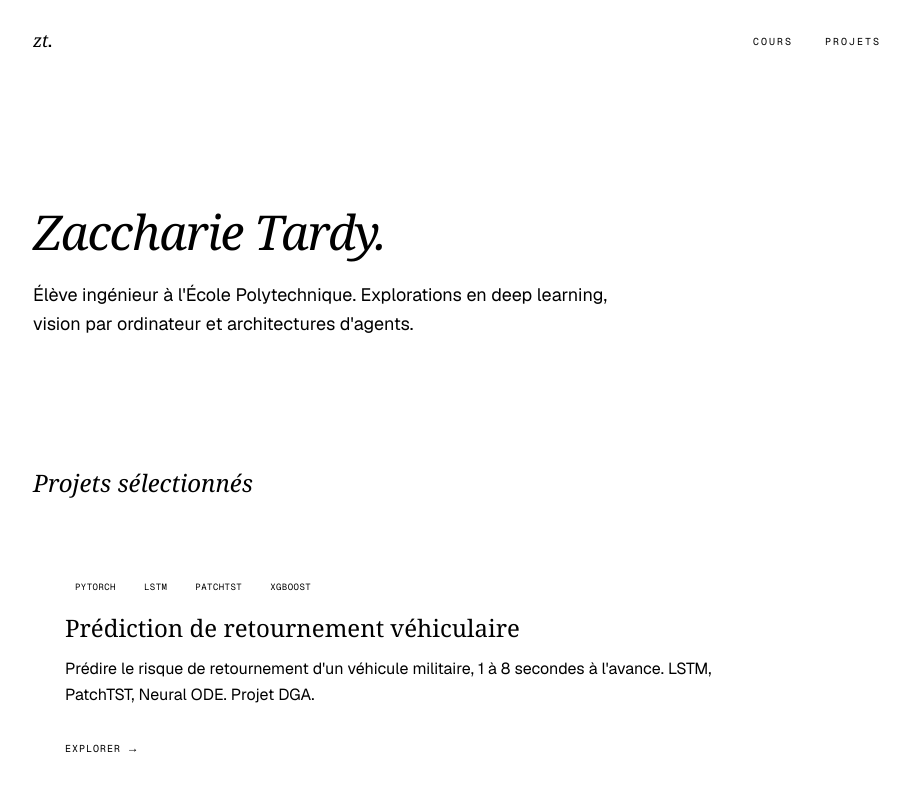
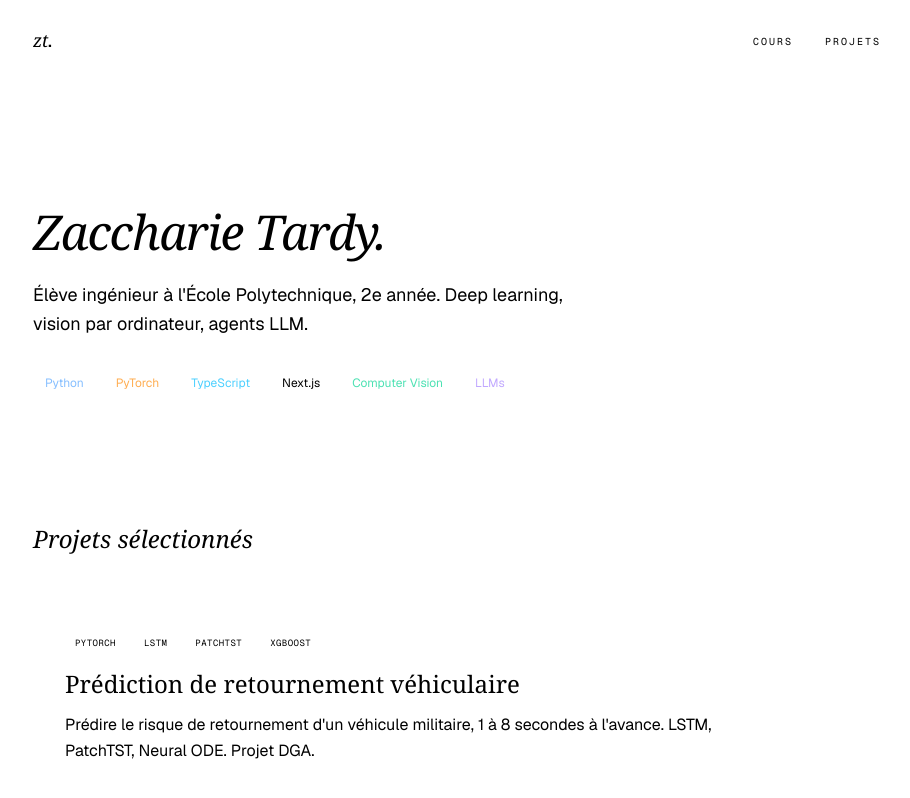
Before and after one commit to zaccharietardy-dotcom/zaccharie, a Next.js app: page / in a window 1280 px wide. Shown: the top 798 px of the page, without its empty margins (183-1093 px from the left). Built offline with nearby package versions, Linux system fonts and the light colour scheme.

Commit message:
style: pills de compétences colorées sur la homepage

```diff
--- a/src/app/page.tsx
+++ b/src/app/page.tsx
@@ -32,10 +32,24 @@ export default function Home() {
         <h1 className="mb-6 font-serif text-5xl font-medium tracking-tight sm:text-6xl italic">
           Zaccharie Tardy<span className="text-primary/40">.</span>
         </h1>
-        <p className="max-w-xl text-lg leading-relaxed text-muted-foreground/80 sm:text-xl">
-          Élève ingénieur à l&apos;École Polytechnique.
-          Explorations en deep learning, vision par ordinateur et architectures d&apos;agents.
+        <p className="mb-8 max-w-xl text-lg leading-relaxed text-muted-foreground/80 sm:text-xl">
+          Élève ingénieur à l&apos;École Polytechnique, 2e année.
+          Deep learning, vision par ordinateur, agents LLM.
         </p>
+        <div className="flex flex-wrap gap-2">
+          {[
+            { label: "Python", color: "border-blue-400/30 text-blue-400/70" },
+            { label: "PyTorch", color: "border-orange-400/30 text-orange-400/70" },
+            { label: "TypeScript", color: "border-sky-400/30 text-sky-400/70" },
+            { label: "Next.js", color: "border-foreground/10 text-foreground/50" },
+            { label: "Computer Vision", color: "border-emerald-400/30 text-emerald-400/70" },
+            { label: "LLMs", color: "border-violet-400/30 text-violet-400/70" },
+          ].map((s) => (
+            <span key={s.label} className={`rounded-full border px-3 py-1 text-xs ${s.color}`}>
+              {s.label}
+            </span>
+          ))}
+        </div>
       </section>
 
       {/* Projets */}
```
